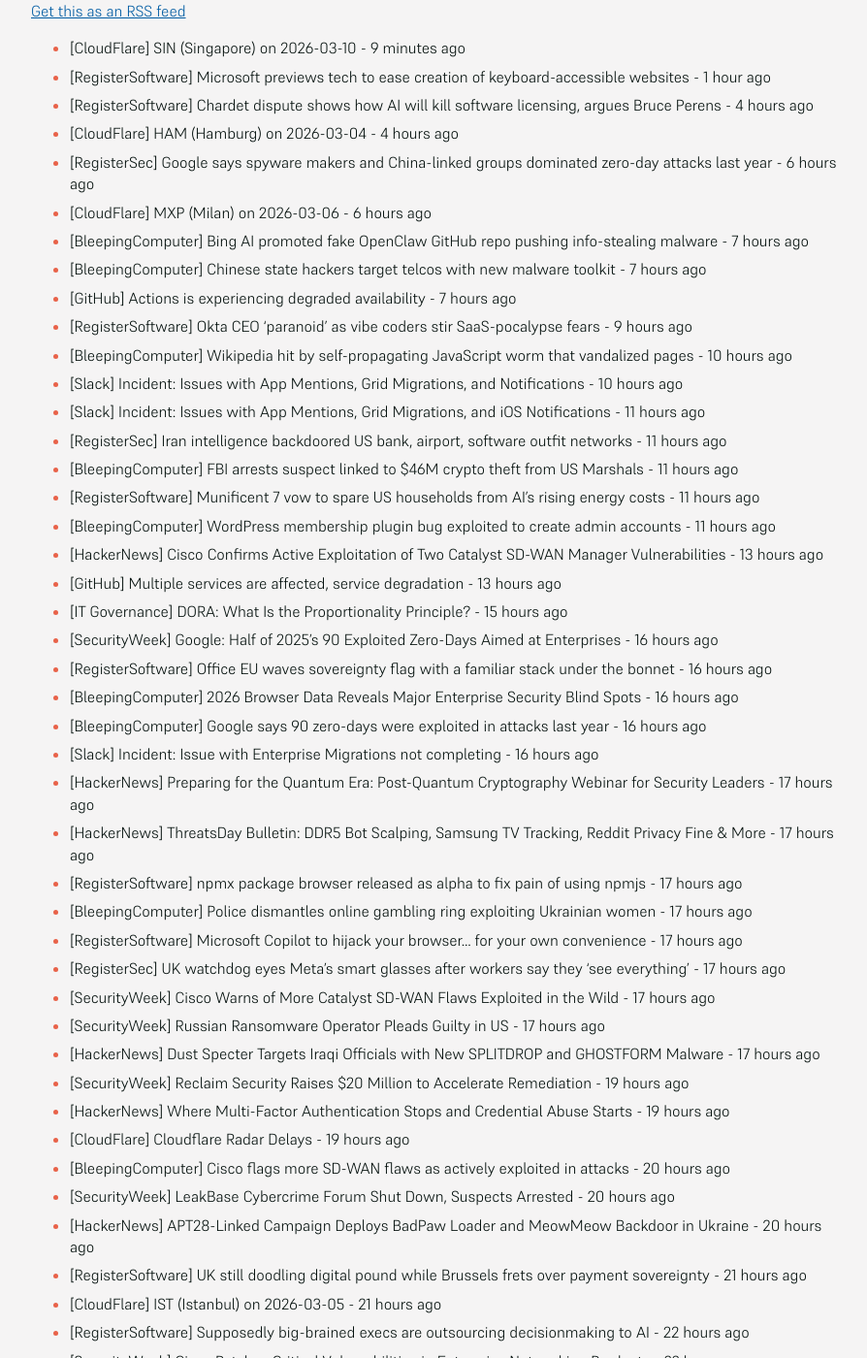
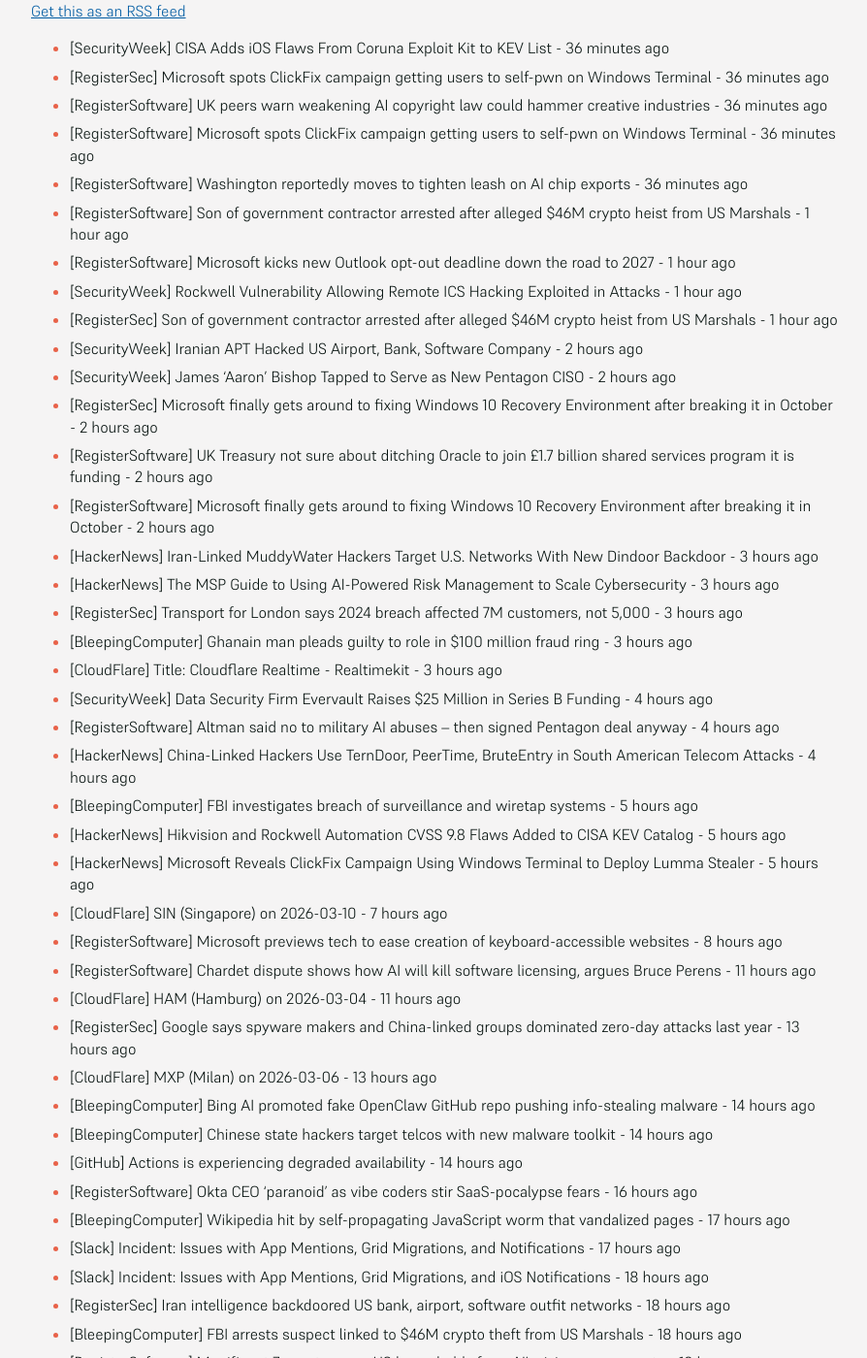
Before and after one commit to SecOpsNews/news, a Jekyll site: the page built from index.md, in a window 1280 px wide and 1400 px high, scrolled down 236 px. Shown: the whole window at 97% size, without its empty margins (192-1086 px from the left). Built offline with Jekyll 4.4.1, drawn with Linux system fonts in a browser that asks for light colours; some of the changed text lies outside the part shown.

Commit message:
New Feed

```diff
--- a/index.md
+++ b/index.md
@@ -9,53 +9,78 @@ description: Latest Updates
 
 <!-- SecOps start -->
 
-- [CloudFlare] SIN (Singapore) on 2026-03-10 - 9 minutes ago
-- [RegisterSoftware] Microsoft previews tech to ease creation of keyboard-accessible websites - 1 hour ago
-- [RegisterSoftware] Chardet dispute shows how AI will kill software licensing, argues Bruce Perens - 4 hours ago
-- [CloudFlare] HAM (Hamburg) on 2026-03-04 - 4 hours ago
-- [RegisterSec] Google says spyware makers and China-linked groups dominated zero-day attacks last year - 6 hours ago
-- [CloudFlare] MXP (Milan) on 2026-03-06 - 6 hours ago
-- [BleepingComputer] Bing AI promoted fake OpenClaw GitHub repo pushing info-stealing malware - 7 hours ago
-- [BleepingComputer] Chinese state hackers target telcos with new malware toolkit - 7 hours ago
-- [GitHub] Actions is experiencing degraded availability - 7 hours ago
-- [RegisterSoftware] Okta CEO ‘paranoid’ as vibe coders stir SaaS-pocalypse fears - 9 hours ago
-- [BleepingComputer] Wikipedia hit by self-propagating JavaScript worm that vandalized pages - 10 hours ago
-- [Slack] Incident: Issues with App Mentions, Grid Migrations, and Notifications - 10 hours ago
-- [Slack] Incident: Issues with App Mentions, Grid Migrations, and iOS Notifications - 11 hours ago
-- [RegisterSec] Iran intelligence backdoored US bank, airport, software outfit networks - 11 hours ago
-- [BleepingComputer] FBI arrests suspect linked to $46M crypto theft from US Marshals - 11 hours ago
-- [RegisterSoftware] Munificent 7 vow to spare US households from AI's rising energy costs - 11 hours ago
-- [BleepingComputer] WordPress membership plugin bug exploited to create admin accounts - 11 hours ago
-- [HackerNews] Cisco Confirms Active Exploitation of Two Catalyst SD-WAN Manager Vulnerabilities - 13 hours ago
-- [GitHub] Multiple services are affected, service degradation - 13 hours ago
-- [IT Governance] DORA: What Is the Proportionality Principle? - 15 hours ago
-- [SecurityWeek] Google: Half of 2025’s 90 Exploited Zero-Days Aimed at Enterprises - 16 hours ago
-- [RegisterSoftware] Office EU waves sovereignty flag with a familiar stack under the bonnet - 16 hours ago
-- [BleepingComputer] 2026 Browser Data Reveals Major Enterprise Security Blind Spots - 16 hours ago
-- [BleepingComputer] Google says 90 zero-days were exploited in attacks last year - 16 hours ago
-- [Slack] Incident: Issue with Enterprise Migrations not completing - 16 hours ago
-- [HackerNews] Preparing for the Quantum Era: Post-Quantum Cryptography Webinar for Security Leaders - 17 hours ago
-- [HackerNews] ThreatsDay Bulletin: DDR5 Bot Scalping, Samsung TV Tracking, Reddit Privacy Fine & More - 17 hours ago
-- [RegisterSoftware] npmx package browser released as alpha to fix pain of using npmjs - 17 hours ago
-- [BleepingComputer] Police dismantles online gambling ring exploiting Ukrainian women - 17 hours ago
-- [RegisterSoftware] Microsoft Copilot to hijack your browser... for your own convenience - 17 hours ago
-- [RegisterSec] UK watchdog eyes Meta's smart glasses after workers say they 'see everything' - 17 hours ago
-- [SecurityWeek] Cisco Warns of More Catalyst SD-WAN Flaws Exploited in the Wild - 17 hours ago
-- [SecurityWeek] Russian Ransomware Operator Pleads Guilty in US - 17 hours ago
-- [HackerNews] Dust Specter Targets Iraqi Officials with New SPLITDROP and GHOSTFORM Malware - 17 hours ago
-- [SecurityWeek] Reclaim Security Raises $20 Million to Accelerate Remediation - 19 hours ago
-- [HackerNews] Where Multi-Factor Authentication Stops and Credential Abuse Starts - 19 hours ago
-- [CloudFlare] Cloudflare Radar Delays - 19 hours ago
-- [BleepingComputer] Cisco flags more SD-WAN flaws as actively exploited in attacks - 20 hours ago
-- [SecurityWeek] LeakBase Cybercrime Forum Shut Down, Suspects Arrested - 20 hours ago
-- [HackerNews] APT28-Linked Campaign Deploys BadPaw Loader and MeowMeow Backdoor in Ukraine - 20 hours ago
-- [RegisterSoftware] UK still doodling digital pound while Brussels frets over payment sovereignty - 21 hours ago
-- [CloudFlare] IST (Istanbul) on 2026-03-05 - 21 hours ago
-- [RegisterSoftware] Supposedly big-brained execs are outsourcing decisionmaking to AI - 22 hours ago
-- [SecurityWeek] Cisco Patches Critical Vulnerabilities in Enterprise Networking Products - 22 hours ago
-- [BleepingComputer] Phobos ransomware admin pleads guilty to wire fraud conspiracy - 22 hours ago
-- [HackerNews] FBI and Europol Seize LeakBase Forum Used to Trade Stolen Credentials - 23 hours ago
-- [HackerNews] Europol-Led Operation Takes Down Tycoon 2FA Phishing-as-a-Service Linked to 64,000 Attacks - 23 hours ago
+- [SecurityWeek] CISA Adds iOS Flaws From Coruna Exploit Kit to KEV List - 36 minutes ago
+- [RegisterSec] Microsoft spots ClickFix campaign getting users to self-pwn on Windows Terminal - 36 minutes ago
+- [RegisterSoftware] UK peers warn weakening AI copyright law could hammer creative industries - 36 minutes ago
+- [RegisterSoftware] Microsoft spots ClickFix campaign getting users to self-pwn on Windows Terminal - 36 minutes ago
+- [RegisterSoftware] Washington reportedly moves to tighten leash on AI chip exports - 36 minutes ago
+- [RegisterSoftware] Son of government contractor arrested after alleged $46M crypto heist from US Marshals - 1 hour ago
+- [RegisterSoftware] Microsoft kicks new Outlook opt-out deadline down the road to 2027 - 1 hour ago
+- [SecurityWeek] Rockwell Vulnerability Allowing Remote ICS Hacking Exploited in Attacks - 1 hour ago
+- [RegisterSec] Son of government contractor arrested after alleged $46M crypto heist from US Marshals - 1 hour ago
+- [SecurityWeek] Iranian APT Hacked US Airport, Bank, Software Company - 2 hours ago
+- [SecurityWeek] James ‘Aaron’ Bishop Tapped to Serve as New Pentagon CISO - 2 hours ago
+- [RegisterSec] Microsoft finally gets around to fixing Windows 10 Recovery Environment after breaking it in October - 2 hours ago
+- [RegisterSoftware] UK Treasury not sure about ditching Oracle to join £1.7 billion shared services program it is funding - 2 hours ago
+- [RegisterSoftware] Microsoft finally gets around to fixing Windows 10 Recovery Environment after breaking it in October - 2 hours ago
+- [HackerNews] Iran-Linked MuddyWater Hackers Target U.S. Networks With New Dindoor Backdoor - 3 hours ago
+- [HackerNews] The MSP Guide to Using AI-Powered Risk Management to Scale Cybersecurity - 3 hours ago
+- [RegisterSec] Transport for London says 2024 breach affected 7M customers, not 5,000 - 3 hours ago
+- [BleepingComputer] Ghanain man pleads guilty to role in $100 million fraud ring - 3 hours ago
+- [CloudFlare] Title: Cloudflare Realtime - Realtimekit - 3 hours ago
+- [SecurityWeek] Data Security Firm Evervault Raises $25 Million in Series B Funding - 4 hours ago
+- [RegisterSoftware] Altman said no to military AI abuses – then signed Pentagon deal anyway - 4 hours ago
+- [HackerNews] China-Linked Hackers Use TernDoor, PeerTime, BruteEntry in South American Telecom Attacks - 4 hours ago
+- [BleepingComputer] FBI investigates breach of surveillance and wiretap systems - 5 hours ago
+- [HackerNews] Hikvision and Rockwell Automation CVSS 9.8 Flaws Added to CISA KEV Catalog - 5 hours ago
+- [HackerNews] Microsoft Reveals ClickFix Campaign Using Windows Terminal to Deploy Lumma Stealer - 5 hours ago
+- [CloudFlare] SIN (Singapore) on 2026-03-10 - 7 hours ago
+- [RegisterSoftware] Microsoft previews tech to ease creation of keyboard-accessible websites - 8 hours ago
+- [RegisterSoftware] Chardet dispute shows how AI will kill software licensing, argues Bruce Perens - 11 hours ago
+- [CloudFlare] HAM (Hamburg) on 2026-03-04 - 11 hours ago
+- [RegisterSec] Google says spyware makers and China-linked groups dominated zero-day attacks last year - 13 hours ago
+- [CloudFlare] MXP (Milan) on 2026-03-06 - 13 hours ago
+- [BleepingComputer] Bing AI promoted fake OpenClaw GitHub repo pushing info-stealing malware - 14 hours ago
+- [BleepingComputer] Chinese state hackers target telcos with new malware toolkit - 14 hours ago
+- [GitHub] Actions is experiencing degraded availability - 14 hours ago
+- [RegisterSoftware] Okta CEO ‘paranoid’ as vibe coders stir SaaS-pocalypse fears - 16 hours ago
+- [BleepingComputer] Wikipedia hit by self-propagating JavaScript worm that vandalized pages - 17 hours ago
+- [Slack] Incident: Issues with App Mentions, Grid Migrations, and Notifications - 17 hours ago
+- [Slack] Incident: Issues with App Mentions, Grid Migrations, and iOS Notifications - 18 hours ago
+- [RegisterSec] Iran intelligence backdoored US bank, airport, software outfit networks - 18 hours ago
+- [BleepingComputer] FBI arrests suspect linked to $46M crypto theft from US Marshals - 18 hours ago
+- [RegisterSoftware] Munificent 7 vow to spare US households from AI's rising energy costs - 18 hours ago
+- [BleepingComputer] WordPress membership plugin bug exploited to create admin accounts - 18 hours ago
+- [HackerNews] Cisco Confirms Active Exploitation of Two Catalyst SD-WAN Manager Vulnerabilities - 20 hours ago
+- [GitHub] Multiple services are affected, service degradation - 20 hours ago
+- [IT Governance] DORA: What Is the Proportionality Principle? - 22 hours ago
+- [SecurityWeek] Google: Half of 2025’s 90 Exploited Zero-Days Aimed at Enterprises - 23 hours ago
+- [RegisterSoftware] Office EU waves sovereignty flag with a familiar stack under the bonnet - 23 hours ago
+- [BleepingComputer] 2026 Browser Data Reveals Major Enterprise Security Blind Spots - 23 hours ago
+- [BleepingComputer] Google says 90 zero-days were exploited in attacks last year - 23 hours ago
+- [Slack] Incident: Issue with Enterprise Migrations not completing - 23 hours ago
+- [HackerNews] Preparing for the Quantum Era: Post-Quantum Cryptography Webinar for Security Leaders - 1 day ago
+- [HackerNews] ThreatsDay Bulletin: DDR5 Bot Scalping, Samsung TV Tracking, Reddit Privacy Fine & More - 1 day ago
+- [RegisterSoftware] npmx package browser released as alpha to fix pain of using npmjs - 1 day ago
+- [BleepingComputer] Police dismantles online gambling ring exploiting Ukrainian women - 1 day ago
+- [RegisterSoftware] Microsoft Copilot to hijack your browser... for your own convenience - 1 day ago
+- [RegisterSec] UK watchdog eyes Meta's smart glasses after workers say they 'see everything' - 1 day ago
+- [SecurityWeek] Cisco Warns of More Catalyst SD-WAN Flaws Exploited in the Wild - 1 day ago
+- [SecurityWeek] Russian Ransomware Operator Pleads Guilty in US - 1 day ago
+- [HackerNews] Dust Specter Targets Iraqi Officials with New SPLITDROP and GHOSTFORM Malware - 1 day ago
+- [SecurityWeek] Reclaim Security Raises $20 Million to Accelerate Remediation - 1 day ago
+- [HackerNews] Where Multi-Factor Authentication Stops and Credential Abuse Starts - 1 day ago
+- [CloudFlare] Cloudflare Radar Delays - 1 day ago
+- [BleepingComputer] Cisco flags more SD-WAN flaws as actively exploited in attacks - 1 day ago
+- [SecurityWeek] LeakBase Cybercrime Forum Shut Down, Suspects Arrested - 1 day ago
+- [HackerNews] APT28-Linked Campaign Deploys BadPaw Loader and MeowMeow Backdoor in Ukraine - 1 day ago
+- [RegisterSoftware] UK still doodling digital pound while Brussels frets over payment sovereignty - 1 day ago
+- [CloudFlare] IST (Istanbul) on 2026-03-05 - 1 day ago
+- [RegisterSoftware] Supposedly big-brained execs are outsourcing decisionmaking to AI - 1 day ago
+- [SecurityWeek] Cisco Patches Critical Vulnerabilities in Enterprise Networking Products - 1 day ago
+- [BleepingComputer] Phobos ransomware admin pleads guilty to wire fraud conspiracy - 1 day ago
+- [HackerNews] FBI and Europol Seize LeakBase Forum Used to Trade Stolen Credentials - 1 day ago
+- [HackerNews] Europol-Led Operation Takes Down Tycoon 2FA Phishing-as-a-Service Linked to 64,000 Attacks - 1 day ago
 - [CloudFlare] GRU (São Paulo) on 2026-03-05 - 1 day ago
 - [CloudFlare] PDX (Portland) on 2026-03-09 - 1 day ago
 - [CloudFlare] PDX (Portland) on 2026-03-10 - 1 day ago
@@ -109,30 +134,18 @@ description: Latest Updates
 - [RegisterSec] Kaspersky dismisses claims Coruna iPhone exploit kit is connected to NSA-linked operation - 1 day ago
 - [DataBreaches] Coruna: The Mysterious Journey of a Powerful iOS Exploit Kit - 1 day ago
 - [HackerNews] Coruna iOS Exploit Kit Uses 23 Exploits Across Five Chains Targeting iOS 13–17.2.1 - 1 day ago
-- [RegisterSoftware] Gram: Zed, but with AI and chat features removed - 1 day ago
-- [RegisterSoftware] NIMBY pushback begins to bite US datacenter buildout - 1 day ago
-- [SecurityWeek] Webinar Today: Designing an OT SOC for Safety, Reliability, and Business Continuity - 1 day ago
-- [SecurityWeek] LastPass Warns of New Phishing Campaign - 1 day ago
-- [SecurityWeek] AI Security Firm JetStream Launches With $34 Million in Seed Funding - 1 day ago
-- [SecurityWeek] How Pirated Software Turns Helpful Employees Into Malware Delivery Agents - 1 day ago
-- [RegisterSoftware] UK digital ID brief quietly moves to new minister after resignation - 1 day ago
-- [HackerNews] New RFP Template for AI Usage Control and AI Governance - 1 day ago
-- [CloudFlare] JAX (Jacksonville) on 2026-03-03 - 1 day ago
-- [SecurityWeek] Google Plans Two-Week Release Schedule for Chrome - 1 day ago
-- [CloudFlare] PIT (Pittsburgh) on 2026-03-03 - 1 day ago
-- [GitHub] Incident with all GitHub services - 1 day ago
-- [SecurityWeek] Global Coalition Publishes 6G Security and Resilience Principles - 1 day ago
-- [RegisterSoftware] Capita's £370M Whitehall outsourcing deal challenged as 'abnormally low' - 1 day ago
-- [CloudFlare] GRU (São Paulo) on 2026-03-03 - 1 day ago
-- [RegisterSoftware] Users fume over Outlook.com email 'carnage' - 1 day ago
-- [CloudFlare] YYZ (Toronto) on 2026-03-06 - 1 day ago
-- [HackerNews] Fake Laravel Packages on Packagist Deploy RAT on Windows, macOS, and Linux - 1 day ago
-- [CloudFlare] Domain Registration unavailable - 1 day ago
-- [SecurityWeek] Critical FreeScout Vulnerability Leads to Full Server Compromise - 1 day ago
-- [HackerNews] APT41-Linked Silver Dragon Targets Governments Using Cobalt Strike and Google Drive C2 - 1 day ago
-- [RegisterSoftware] One vendor doesn't mind high RAM prices: VMware - 1 day ago
-- [SecurityWeek] VMware Aria Operations Vulnerability Exploited in the Wild - 1 day ago
-- [RegisterSoftware] One vendor is happy RAM prices are high: VMware - 2 days ago
+- [RegisterSoftware] Gram: Zed, but with AI and chat features removed - 2 days ago
+- [RegisterSoftware] NIMBY pushback begins to bite US datacenter buildout - 2 days ago
+- [SecurityWeek] Webinar Today: Designing an OT SOC for Safety, Reliability, and Business Continuity - 2 days ago
+- [SecurityWeek] LastPass Warns of New Phishing Campaign - 2 days ago
+- [SecurityWeek] AI Security Firm JetStream Launches With $34 Million in Seed Funding - 2 days ago
+- [SecurityWeek] How Pirated Software Turns Helpful Employees Into Malware Delivery Agents - 2 days ago
+- [RegisterSoftware] UK digital ID brief quietly moves to new minister after resignation - 2 days ago
+- [HackerNews] New RFP Template for AI Usage Control and AI Governance - 2 days ago
+- [CloudFlare] JAX (Jacksonville) on 2026-03-03 - 2 days ago
+- [SecurityWeek] Google Plans Two-Week Release Schedule for Chrome - 2 days ago
+- [CloudFlare] PIT (Pittsburgh) on 2026-03-03 - 2 days ago
+- [GitHub] Incident with all GitHub services - 2 days ago
 - [DataBreaches] Russian-linked hackers appear to have launched a crippling cyberattack on Western New Mexico University - 10 months ago
 - [DataBreaches] SK Telecom vows to take full responsibility for damage from recent data leak - 10 months ago
 - [HackerNews] Storm-1977 Hits Education Clouds with AzureChecker, Deploys 200+ Crypto Mining Containers - 10 months ago
```
